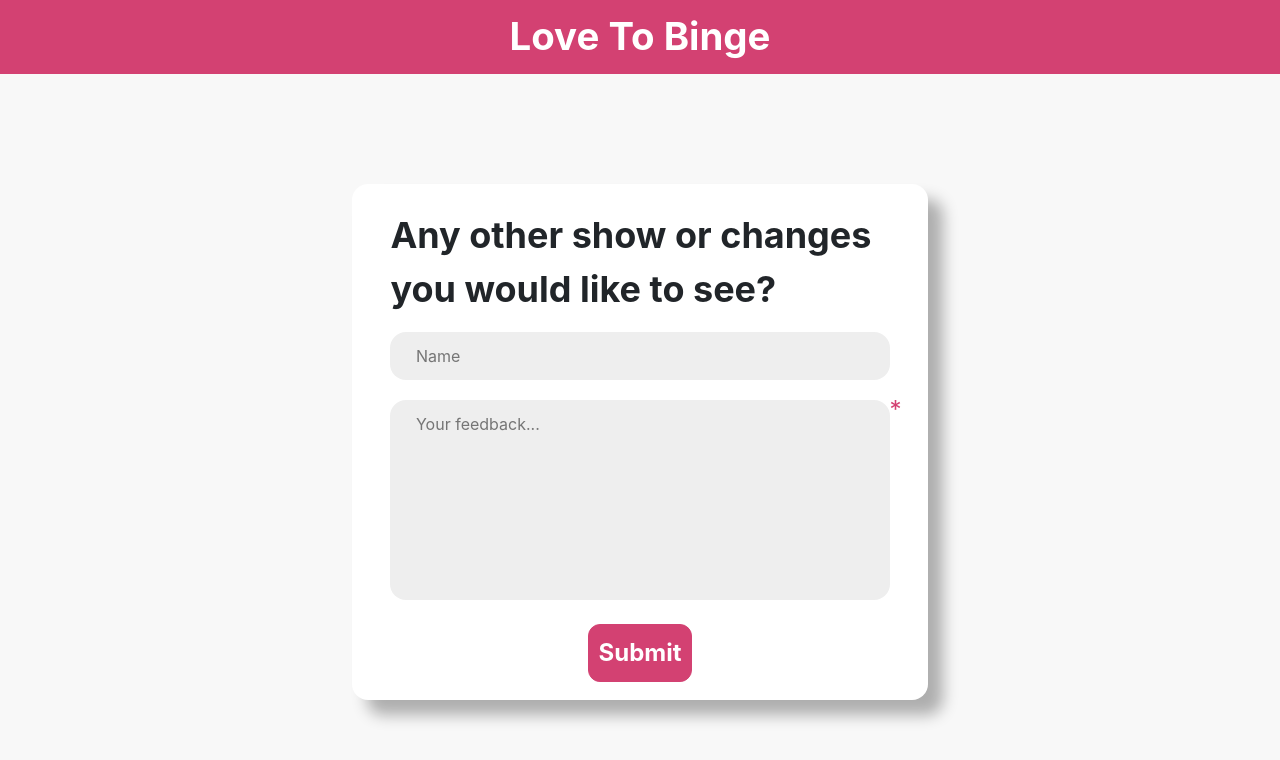
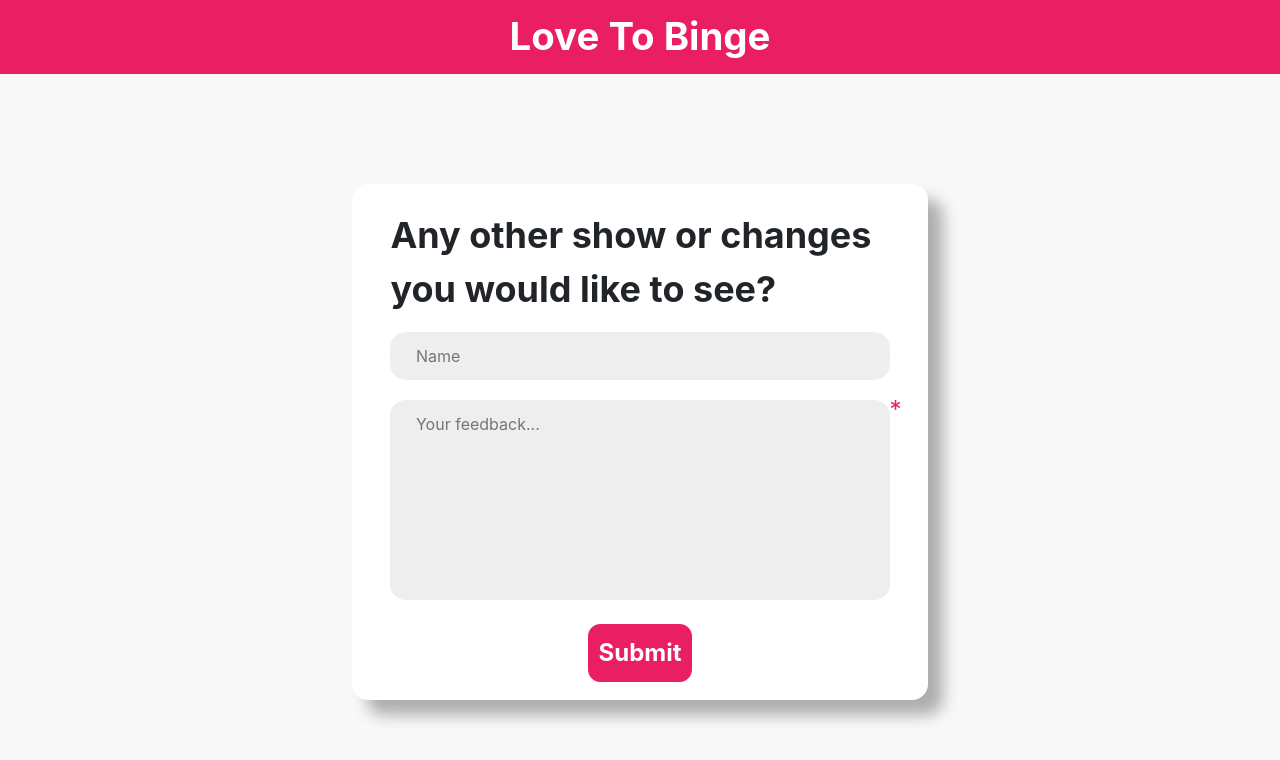
Before and after one commit to ArushKapoor/LoveToBinge, a React (Create React App) app: page /feedback in a window 1280 px wide. Shown: the top 760 px of the page. Built offline with nearby package versions, Linux system fonts and the light colour scheme; no server answers; the database is empty.

Commit message:
changed primary color

```diff
--- a/src/Feedback.css
+++ b/src/Feedback.css
@@ -60,7 +60,7 @@
   /* background-color: teal; */
   margin-top: -1vh;
   margin-right: -1.5vh;
-  color: #d34172;
+  color: #e91e63;
   font-size: 3vh;
 }
 
@@ -73,15 +73,15 @@
   margin-left: auto;
   margin-right: auto;
   margin-bottom: 2%;
-  border: 1px solid #d34172;
-  background-color: #d34172;
+  border: 1px solid #e91e63;
+  background-color: #e91e63;
   color: white;
   font-size: 3vh;
   padding: 2%;
   border-radius: 0.5em;
 }
 
- @media (max-width: 768px) {
+@media (max-width: 768px) {
   .feedback__container {
     width: 70vw;
   }
@@ -104,7 +104,7 @@
     font-size: 5vw;
   }
 
-.feedback__submit > button {
-  font-size: 4.5vw;
+  .feedback__submit > button {
+    font-size: 4.5vw;
+  }
 }
-}
--- a/src/Filters.css
+++ b/src/Filters.css
@@ -19,15 +19,15 @@
 }
 
 .selected {
-  background-color: #d34172;
-  border: 1px solid #d34172;
+  background-color: #e91e63;
+  border: 1px solid #e91e63;
   color: white;
 }
 
 .not-selected {
   background-color: white;
-  border: 1px solid #d34172;
-  color: #d34172;
+  border: 1px solid #e91e63;
+  color: #e91e63;
 }
 
 .filters__shows {
--- a/src/Header.css
+++ b/src/Header.css
@@ -1,5 +1,5 @@
 .header {
-  background-color: #d34172;
+  background-color: #e91e63;
   display: flex;
   justify-content: center;
   padding-top: 1vh;
--- a/src/Home.css
+++ b/src/Home.css
@@ -24,8 +24,8 @@
 
 button {
   background-color: white;
-  border: 1px solid #d34172;
-  color: #d34172;
+  border: 1px solid #e91e63;
+  color: #e91e63;
   padding-left: 1vw;
   padding-right: 1vw;
   padding-top: 1vh;
@@ -53,7 +53,7 @@ button {
 .home__skip:hover,
 .home__ranking:hover,
 .home__feedback:hover {
-  background-color: #d34172;
+  background-color: #e91e63;
   color: white;
 }
 
@@ -83,6 +83,6 @@ button {
   .home__skip,
   .home__ranking,
   .home__feedback {
-  font-size : 3vw;
+    font-size: 3vw;
   }
 }
```
Lines whose indentation alone changed are shown as unchanged.
